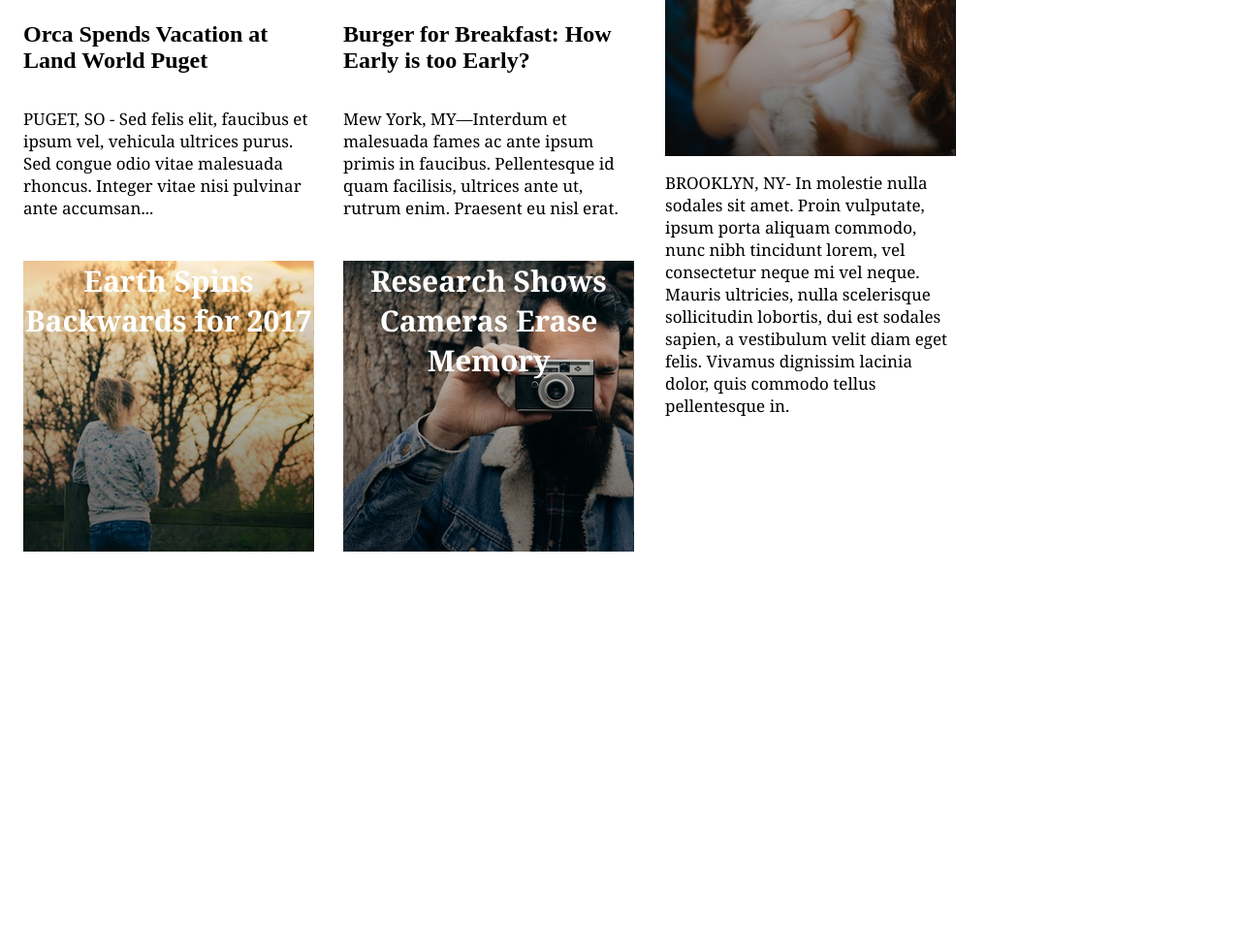
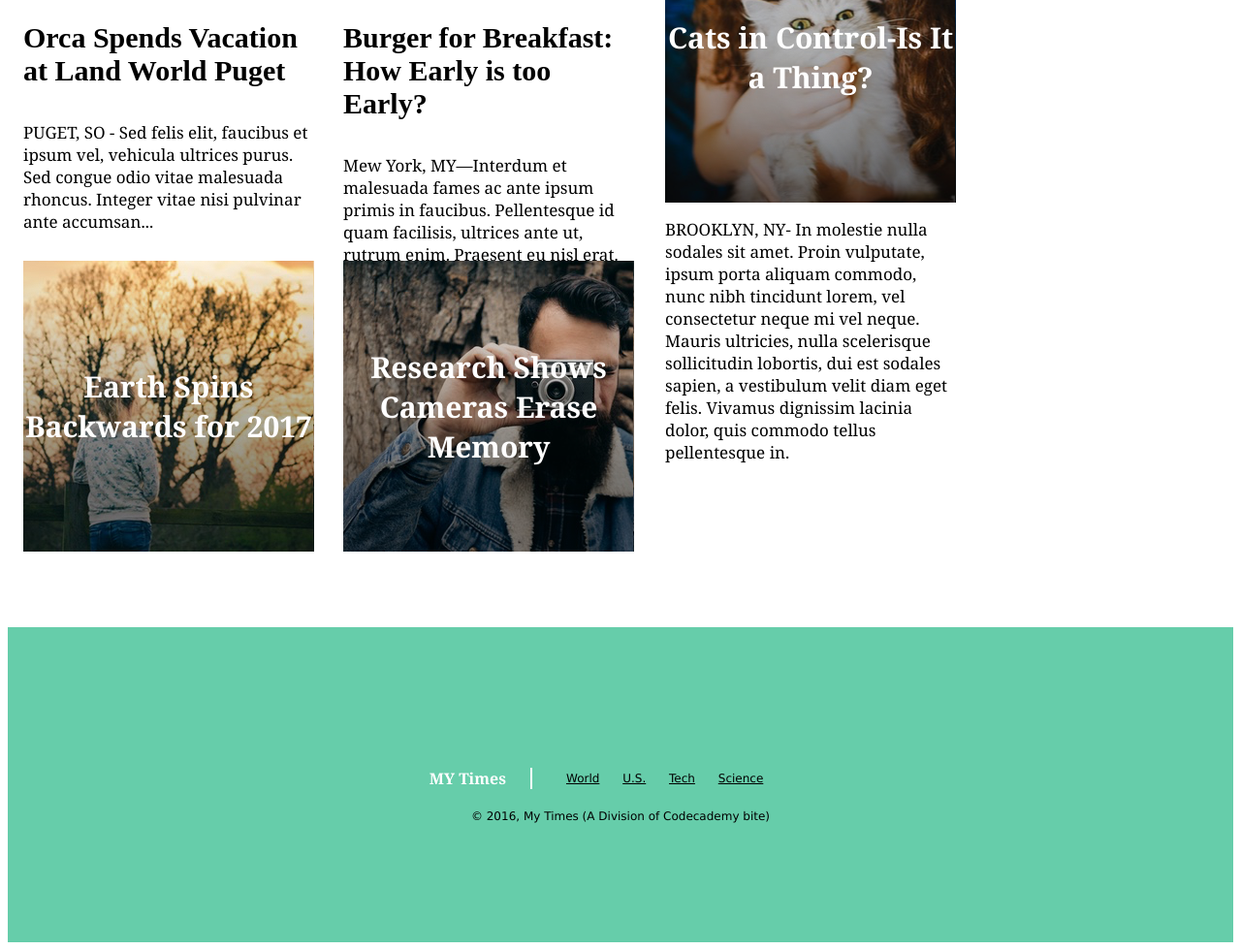
Before and after one commit to SandraSw/MyTimes, a plain HTML site: page index.html in a window 1280 px wide. Shown: the part 771-1751 px from the top of the page at 97% size. Before the commit the page ends 1418 px from the top, so only its background shows below. Drawn offline with Linux system fonts and the light colour scheme.

Commit message:
Finalize html and css code.

```diff
--- a/Resources/CSS/style.css
+++ b/Resources/CSS/style.css
@@ -79,6 +79,7 @@ nav a {
 h2 {
     font-weight: bold;
     margin: 19px 0;
+    font-size: 30px;
 }
 
 .narrative,
@@ -148,6 +149,9 @@ h2 {
 }
 
 .image-content {
+  display: flex;
+  flex-direction: column;
+  justify-content: center;
   height: 300px;
   text-align: center;
   margin-top: 16px;
@@ -163,6 +167,9 @@ h2 {
 
 .lead.image-content span {
   font-size: 40px;
+  margin-left: 20px;
+  display: block;
+  text-align: left;
 }
 
 .cookie img {
@@ -172,7 +179,6 @@ h2 {
 
 .lead.image-content {
   background-image: url("../Images/MainStory.png");
-  text-align: left;
 }
 
 .fall.image-content {
@@ -186,3 +192,38 @@ h2 {
 .cat.image-content {
   background-image: url("../Images/CatCEO.png");
 }
+
+/* Footer styling */
+
+footer {
+  display: flex;
+  align-items: center;
+  justify-content: center;
+  flex-direction: column;
+  background-color: MediumAquamarine;
+  margin: auto;
+  font-family: Verdana;
+  font-size: 12px;
+  width: 100%;
+  height: 325px;
+}
+
+.information {
+  display: flex;
+  align-items: center;
+}
+
+.information h4 {
+  display: inline-block;
+  font-family: Georgia;
+  font-size: 16px;
+  font-weight: bold;
+  color: white;
+  border-right: 2px solid white;
+  padding-right: 25px;
+}
+
+footer nav {
+  display: inline-block;
+  padding-left: 25px;
+}
--- a/index.html
+++ b/index.html
@@ -16,7 +16,7 @@
         <span>My Times</span>
 
       </div>
-<!-- Attention, penser à créer les liens du nav -->
+
       <nav>
 
         <span><a href="#World">World</a></span>
@@ -105,6 +105,30 @@
       </div>
 
     </main>
+      <!-- Footer -->
+
+    <footer>
+
+      <div class="information">
+
+        <h4>MY Times</h4>
+
+        <nav>
+          <span><a href="#World">World</a></span>
+          <span><a href="#U.S.">U.S.</a></span>
+          <span><a href="#Tech">Tech</a></span>
+          <span><a href="#Science">Science</a></span>
+        </nav>
+
+      </div>
+
+      <div class="copyright">
+
+        © 2016, My Times (A Division of Codecademy bite)
+
+      </div>
+
+    </footer>
 
   </body>
 </html>
```
